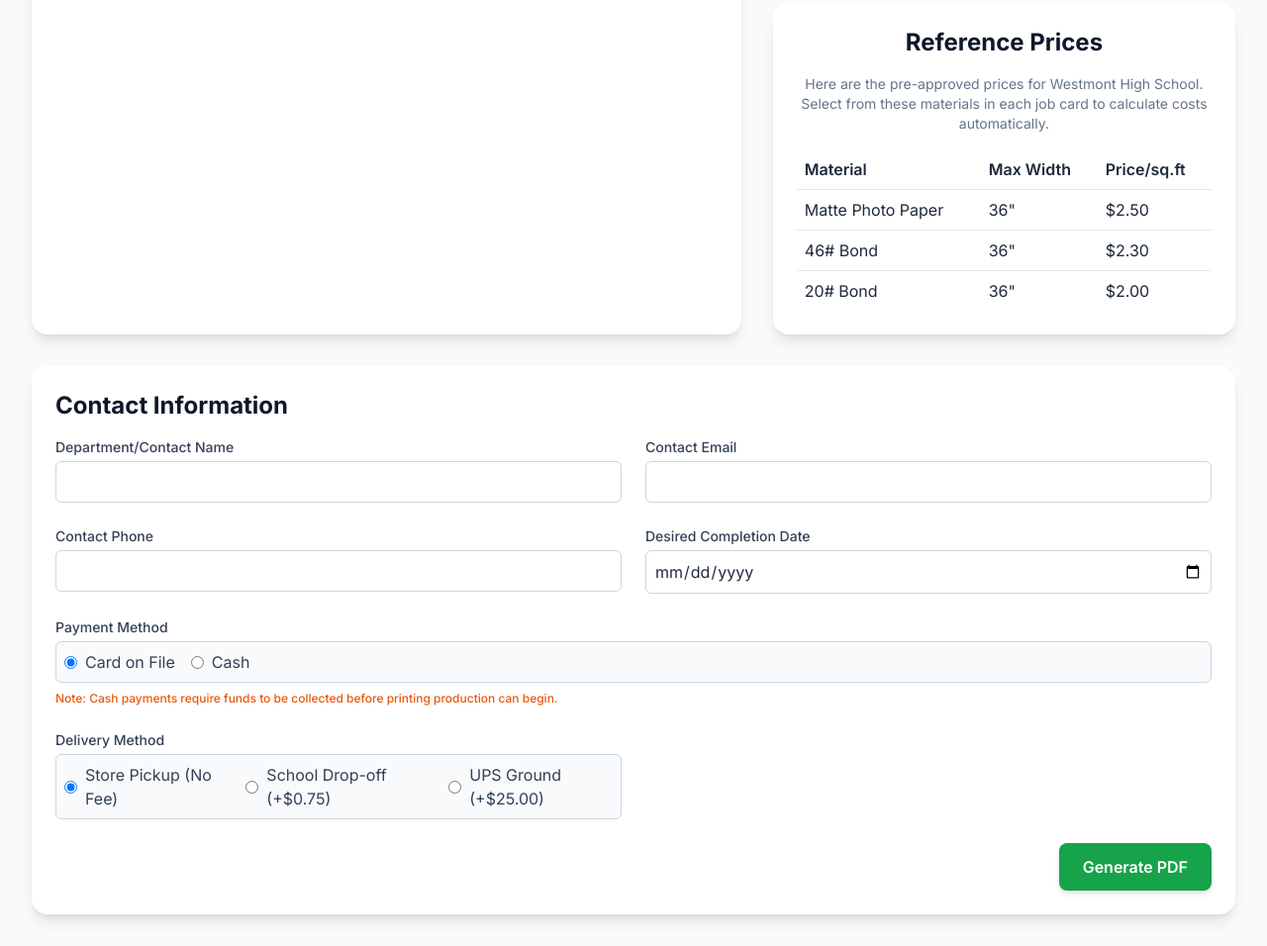
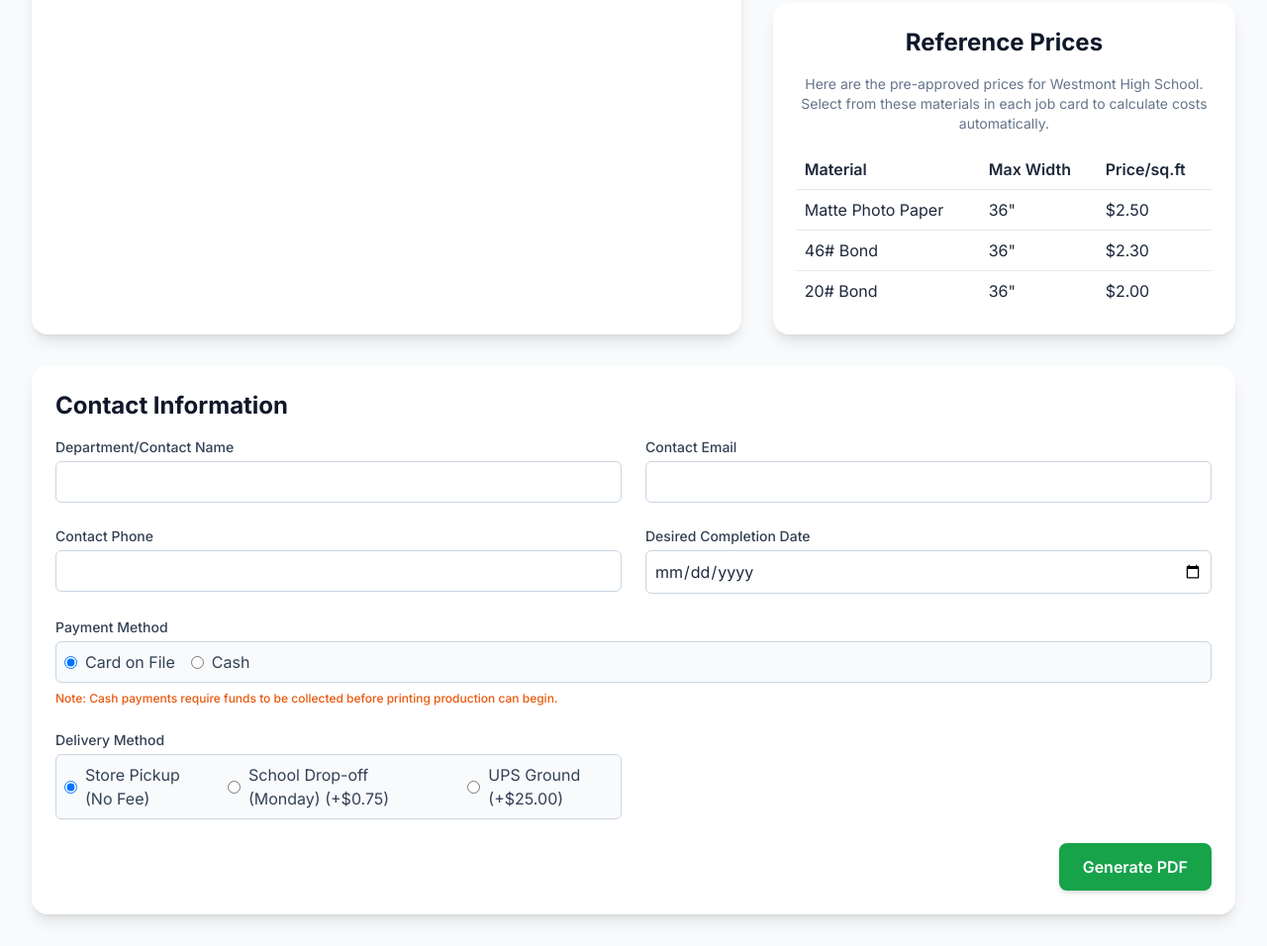
Before and after one commit to 4066-stack/4066whs, a plain HTML site: page index.html in a window 1280 px wide. Shown: the part 860-1816 px from the top of the page at 99% size. Drawn offline with nearby package versions, Linux system fonts and the light colour scheme.

Commit message:
Update index.html

```diff
--- a/index.html
+++ b/index.html
@@ -200,7 +200,7 @@
                         <label class="inline-flex items-center">
                             <!-- Fee $0.75 -->
                             <input type="radio" name="delivery-method" id="delivery-dropoff" value="School Drop-off" data-fee="0.75" class="delivery-radio text-green-600 focus:ring-green-500">
-                            <span class="ml-2 text-slate-700">School Drop-off (+$0.75)</span>
+                            <span class="ml-2 text-slate-700">School Drop-off (Monday) (+$0.75)</span>
                         </label>
                          <label class="inline-flex items-center">
                             <!-- Fee $25.00 -->
```
